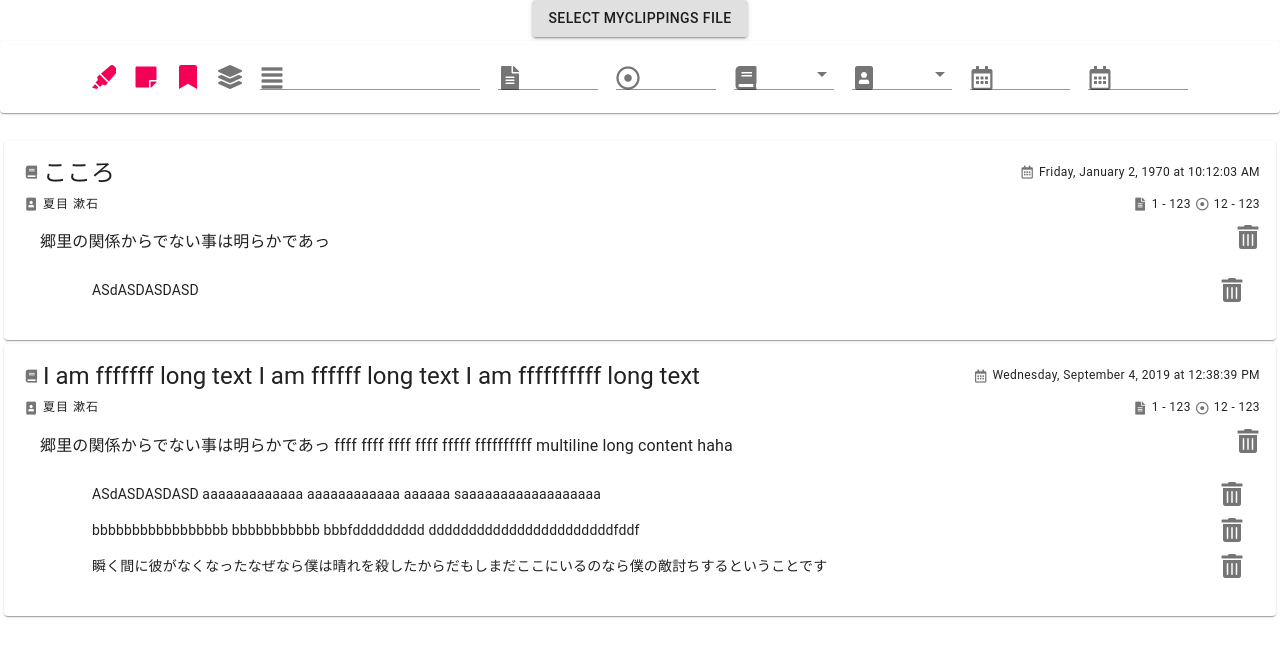
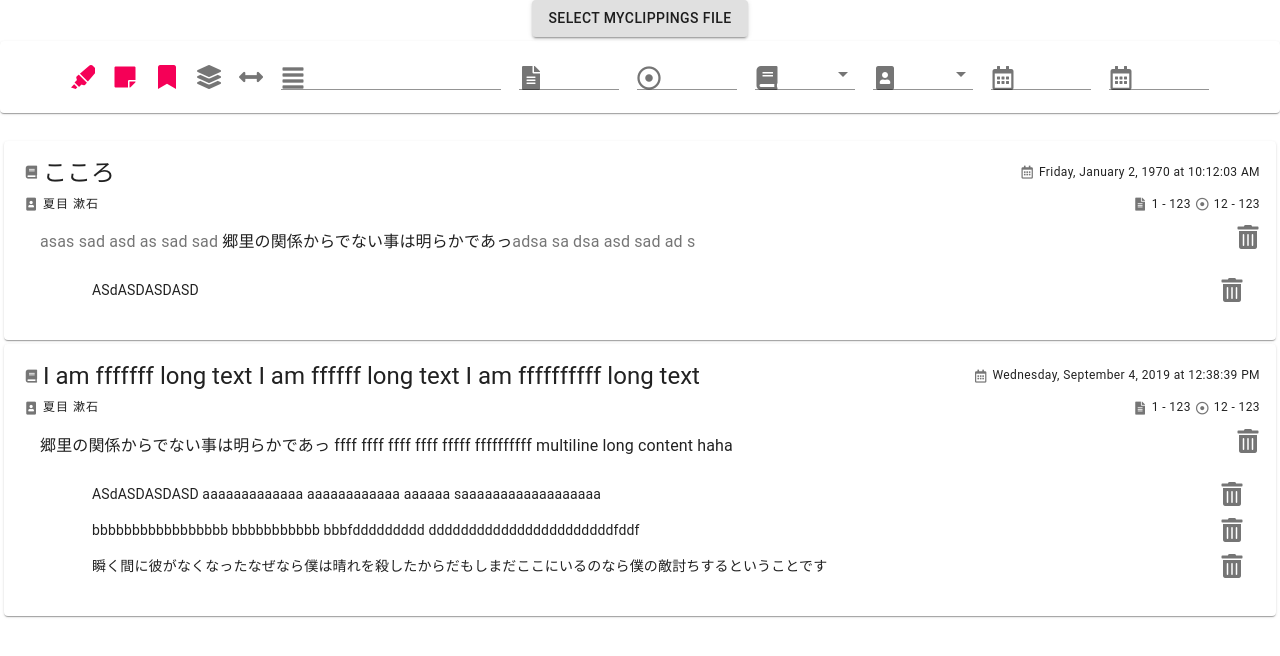
Before and after one commit to quirell/MyClippingsManager, a React (Create React App) app: page / in a window 1280 px wide. Shown: the top 656 px of the page. Built offline with nearby package versions, Linux system fonts and the light colour scheme.

Commit message:
Set surroundings for a whole book Add checkbox for switching surrounding content visibility

```diff
--- a/src/Display.tsx
+++ b/src/Display.tsx
@@ -6,6 +6,8 @@ import {AutoSizer, CellMeasurer, CellMeasurerCache, List, ListRowRenderer, Windo
 
 interface Props {
     clippings: Clipping[];
+    showNotes: boolean;
+    showSurroundingContent: boolean;
 }
 
 const test: Clipping = {
@@ -16,7 +18,8 @@ const test: Clipping = {
     "type": 1,
     location: {start: 12, end: 123},
     page: {start: 1, end: 123},
-    notes: [{content: "ASdASDASDASD", date: new Date()} as any]
+    notes: [{content: "ASdASDASDASD", date: new Date()} as any],
+    surrounding: {before: "asas sad asd as sad sad ", after: "adsa sa dsa asd sad ad s "}
 };
 const longTest: Clipping = {
     "title": "I am fffffff long text I am ffffff long text I am ffffffffff long text",
@@ -42,7 +45,7 @@ export default function Display(props: Props) {
     const listRef:any = React.useRef(null);
     const scrollerRef = React.useRef(null);
     const cellMeasurerCache = React.useRef(new CellMeasurerCache({defaultHeight: 144.667, fixedWidth: true}));
-    if(listRef.current != null && props.clippings.length != listRef.current.props.rowCount){
+    if (listRef.current != null && props.clippings.length !== listRef.current.props.rowCount) {
         cellMeasurerCache.current.clearAll();
     }
     const renderRow: ListRowRenderer = ({index, key, parent, style}) => {
@@ -56,7 +59,8 @@ export default function Display(props: Props) {
                 parent={parent}
             >
                 <div style={style} key={key}>
-                    <Highlight clipping={c} showNotes/>
+                    <Highlight clipping={c} showNotes={props.showNotes}
+                               showSurroundingContent={props.showSurroundingContent}/>
                 </div>
             </CellMeasurer>
         )
@@ -86,5 +90,6 @@ export default function Display(props: Props) {
             )}
         </WindowScroller>
     }
-    return <div><Highlight clipping={test} showNotes/><Highlight clipping={longTest} showNotes/></div>;
+    return <div><Highlight clipping={test} showNotes showSurroundingContent/><Highlight clipping={longTest} showNotes/>
+    </div>;
 }
--- a/src/Filter.tsx
+++ b/src/Filter.tsx
@@ -1,5 +1,4 @@
 import {
-    Button,
     Card,
     Checkbox,
     createStyles,
@@ -12,11 +11,11 @@ import {
     WithStyles,
     withStyles
 } from "@material-ui/core";
-import React, {Dispatch, SetStateAction} from "react";
+import React from "react";
 import DateFnsUtils from "@date-io/date-fns";
 import {DatePicker, MaterialUiPickersDate, MuiPickersUtilsProvider} from "@material-ui/pickers";
 import {Filters} from "./filters/filterClippings";
-import {getBookContent1} from "./mobi/LocationMatcher";
+import {Book} from "./clippings/Clipping";
 
 const styles = createStyles({
     card: {
@@ -47,7 +46,7 @@ const styles = createStyles({
 });
 
 interface Props extends WithStyles<typeof styles> {
-    books: string[],
+    books: Book[],
     authors: string[],
     filters: Filters
     setFilters: (filters:Filters) => void
@@ -88,6 +87,12 @@ function Filter(props: Props) {
                 icon={<Icon className={"fas fa-layer-group"}/>}
                 checkedIcon={<Icon className={"fas fa-layer-group"}/>}
             />
+            <Checkbox
+                checked={filters.showSurrounding}
+                onChange={handleChange("showSurrounding")}
+                icon={<Icon className={"fas fa-arrows-alt-h"}/>}
+                checkedIcon={<Icon className={"fas fa-layer-group"}/>}
+            />
             <TextField className={classes.textField}
                        label={<Icon className={"fas fa-align-justify"}/>}
                        value={filters.content}
@@ -107,7 +112,7 @@ function Filter(props: Props) {
                 <Select multiple
                         value={filters.book}
                         onChange={handleChange("book")}>
-                    {books.map(book => <MenuItem key={book} value={book}>{book}</MenuItem>)}
+                    {books.map(book => <MenuItem key={book.title} value={book as any}>{book.title}</MenuItem>)}
                 </Select>
             </FormControl>
             <FormControl className={classes.multiselect}>
--- a/src/Highlight.tsx
+++ b/src/Highlight.tsx
@@ -15,7 +15,6 @@ import {
 } from "@material-ui/core";
 import {Clipping} from "./clippings/Clipping";
 import clsx from "clsx";
-import {findHighlightByteIndex, getBookContent1, surroundingSentences} from "./mobi/LocationMatcher";
 
 const styles = createStyles({
     card: {
@@ -39,6 +38,9 @@ const styles = createStyles({
         padding: 5,
         color: "rgba(0,0,0,0.54)"
     },
+    surrounding: {
+        color: "rgba(0,0,0,0.54)"
+    },
     content: {
         textAlign: "left",
         marginTop: 10,
@@ -54,17 +56,13 @@ interface Props extends WithStyles<typeof styles> {
     clipping: Clipping
     showNotes?: boolean;
     style?: any
+    showSurroundingContent?: boolean
 }
 
 function Highlight(props: Props) {
-    const {clipping, showNotes, classes, style} = props;
+    const {clipping, showNotes, classes, style, showSurroundingContent} = props;
     return (
-        <Card className={classes.card} style={style} onClick={async () =>{
-            const bookContent = await getBookContent1();
-            const pos = await findHighlightByteIndex(clipping,bookContent,2190);
-            console.log(pos);
-            console.log(surroundingSentences(clipping,pos,bookContent,1));
-        }}>
+        <Card className={classes.card} style={style}>
             <CardContent>
                 <div className={classes.header}>
                     <Typography className={classes.typography} variant={"h5"}> <Icon component={"i"}
@@ -97,7 +95,13 @@ function Highlight(props: Props) {
                     </Typography>}
                 </div>
                 <div className={classes.header}>
-                    <Typography variant={"body1"} className={classes.content}>{clipping.content}</Typography>
+                    <Typography variant={"body1"} className={classes.content}>
+                        {showSurroundingContent && clipping.surrounding &&
+                        <span className={classes.surrounding}>{clipping.surrounding.before}</span>}
+                        {clipping.content}
+                        {showSurroundingContent && clipping.surrounding &&
+                        <span className={classes.surrounding}>{clipping.surrounding.after}</span>}
+                    </Typography>
                     <IconButton edge={"end"} size={"small"}>
                         <Icon className={"fas fa-trash-alt"}/>
                     </IconButton>
--- a/src/clippings/ClippingParser.ts
+++ b/src/clippings/ClippingParser.ts
@@ -64,7 +64,7 @@ export class ClippingParser {
     }
 
     private static parseTitleLine(titleLine: string): { title: string, author?: string } {
-        const titleAuthor = /(.*)\((.*)\)/;
+        const titleAuthor = /(.*) \((.*)\)/;
         const match = titleLine.match(titleAuthor);
         if (!match) return {title: titleLine};
         return {title: match[1], author: match[2]};
--- a/src/filters/filterClippings.ts
+++ b/src/filters/filterClippings.ts
@@ -1,22 +1,24 @@
-import {Clipping, Type} from "../clippings/Clipping";
+import {Book, Clipping, Type} from "../clippings/Clipping";
 import {isAfter, isBefore} from "date-fns";
 
 export interface Filters {
     note: boolean
     bookmark: boolean
     highlight: boolean
-    joinedNoteHighlight: boolean
+    joinedNoteHighlight: boolean,
+    showSurrounding: boolean,
     dateFrom: Date | null
     dateTo: Date | null
     content: string
     location: number | ""
     page: number | ""
     author: string[]
-    book: string[]
+    book: Book[]
 }
 
 class Filter{
-    constructor(public active:(filters:Filters) => boolean,public execute:(clippping:Clipping,filters:Filters) => boolean){}
+    constructor(public active: (filters: Filters) => boolean, public execute: (clipping: Clipping, filters: Filters) => boolean) {
+    }
 }
 
 const filterList = [
@@ -25,6 +27,7 @@ const filterList = [
         f.note && c.type === Type.note ||
         f.bookmark && c.type === Type.bookmark),
     new Filter(f => f.joinedNoteHighlight,c => c.notes !== undefined && c.notes.length > 0),
+    new Filter(f => f.showSurrounding, _ => true),
     new Filter(f => f.dateFrom != null,(c,f) => isAfter(c.date,f.dateFrom!)),
     new Filter(f => f.dateTo != null,(c,f) => isBefore(c.date,f.dateTo!)),
     new Filter(f => f.page !== "",(c,f) =>
@@ -32,7 +35,7 @@ const filterList = [
     new Filter(f => f.location !== "",(c,f) =>
         c.location !== undefined && c.location.start <= f.location && f.location <= c.location.end),
     new Filter(f => f.author.length > 0,(c,f) => f.author.includes(c.author!)),
-    new Filter(f => f.book.length > 0,(c,f) => f.book.includes(c.title)),
+    new Filter(f => f.book.length > 0, (c, f) => f.book.find(b => b.title === c.title) as any as boolean),
     new Filter(f => f.content !== "",(c,f) => c.content.includes(f.content))
 ];
 
@@ -46,6 +49,7 @@ export const defaultFilters:Filters = {
     note: true,
     bookmark: true,
     joinedNoteHighlight: false,
+    showSurrounding: false,
     page: "",
     location: ""
 };
--- a/src/mobi/LocationMatcher.ts
+++ b/src/mobi/LocationMatcher.ts
@@ -1,4 +1,4 @@
-import {Clipping} from "../clippings/Clipping";
+import {Book, Clipping} from "../clippings/Clipping";
 import axios from "axios"
 
 function firstValidUtf8ByteAfter(pos: number, buffer: ArrayBuffer) {
@@ -88,12 +88,12 @@ function isFullStop(fullStops: Uint8Array[], view: DataView, current: number): n
     return result ? result.length : 0;
 }
 
-interface SurroundingSentences {
+export interface SurroundingContent {
     before: string;
     after: string;
 }
 
-export function surroundingSentences(highlight: Clipping, clippingStartByte: number, bookBinary: ArrayBuffer, sentences = 1): SurroundingSentences {
+export function surroundingSentences(highlight: Clipping, clippingStartByte: number, bookBinary: ArrayBuffer, sentences = 1): SurroundingContent {
     const view = new DataView(bookBinary);
 
     const fullStops = [".", "。", "｡"].map(dot => utfEncoder.encode(dot));
@@ -123,3 +123,13 @@ export function surroundingSentences(highlight: Clipping, clippingStartByte: num
             .replace(whitespace_betweenRtTag_htmlTag, "")
     }
 }
+
+export function setHighlightsSurroundings(highlights: Clipping[], book: Book, sentences: number = 1) {
+    if (!book.locations || !book.bytes)
+        throw Error("book must have locations and bytes");
+    highlights.forEach(highlight => {
+        const startByte = findHighlightByteIndex(highlight, book.bytes!, book.locations!);
+        if (startByte >= 0)
+            highlight.surrounding = surroundingSentences(highlight, startByte, book.bytes!, sentences);
+    })
+}
```
Also changed, not shown: src/App.tsx (+15 -7 lines), src/clippings/Clipping.ts (+11 -2 lines).
